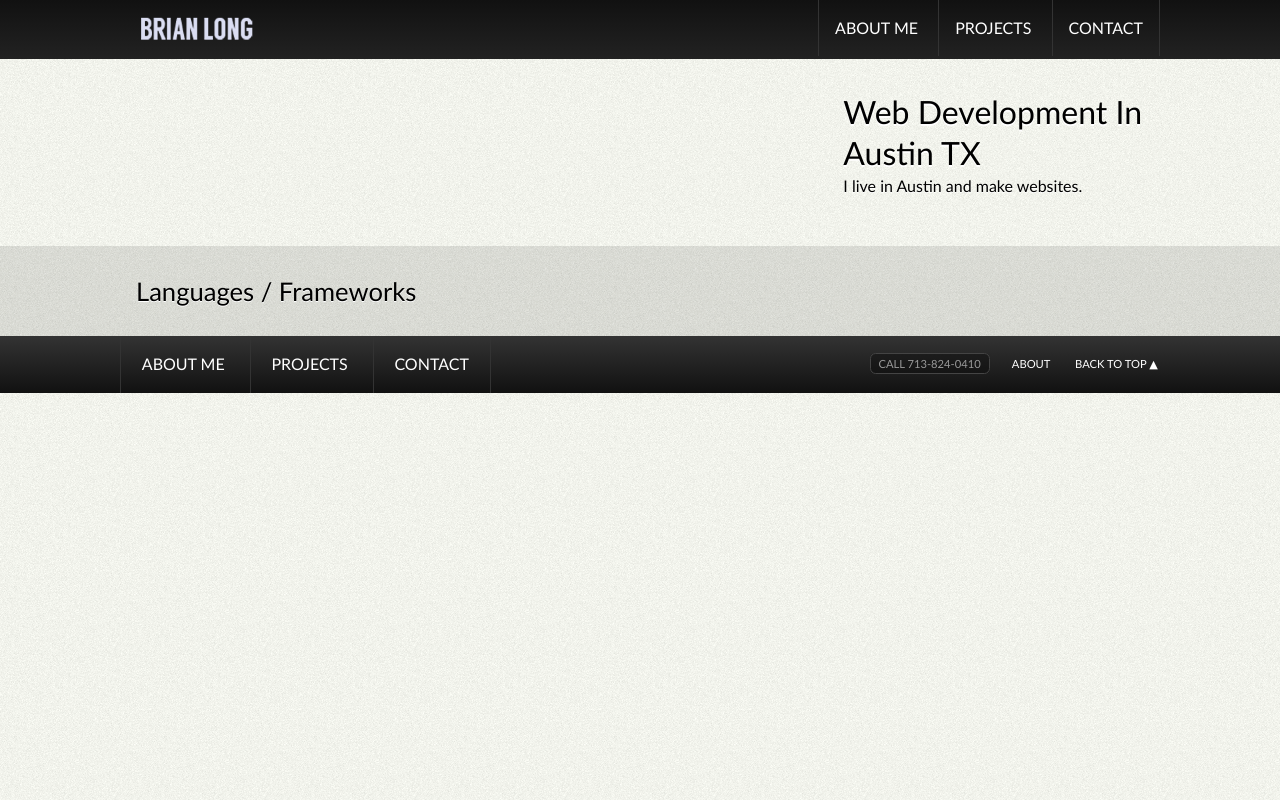
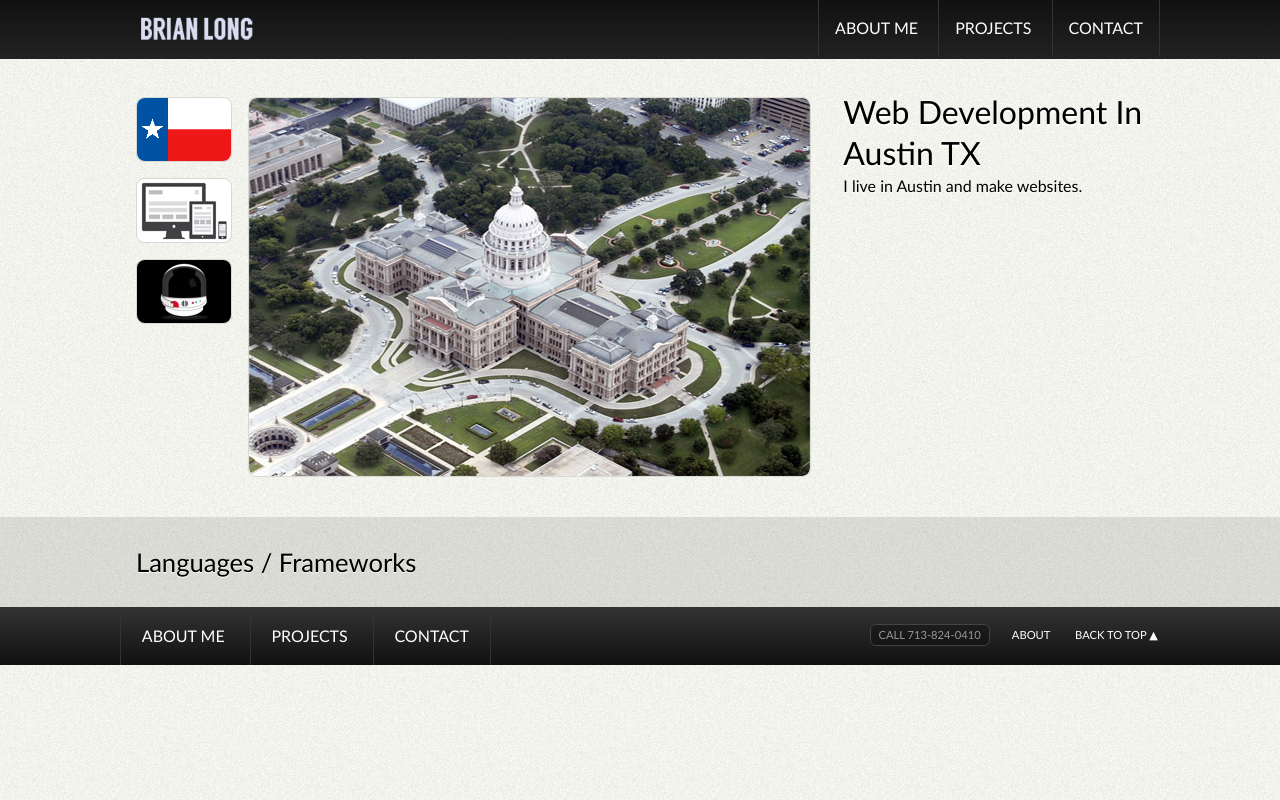
Before and after one commit to blong3/Test-Repo, a plain HTML site: page index.html in a window 1280 px wide. Drawn offline with nearby package versions, Linux system fonts and the light colour scheme; a script that the page names is missing.

Commit message:
Revert "Took out images"
This reverts commit 07e9b020fd409991ec08072f68fadf942cf1b2d0.

```diff
--- a/index.html
+++ b/index.html
@@ -53,6 +53,18 @@
 
 
 			</header>
+			<div id="product-img" class="product-img">
+                <figure class="img-container" id="img-container">
+					<img src="Images/about1.jpg" alt="Super Ffly T-shirt" />
+				</figure>
+				<nav>
+					<ul>
+						<li><a id="change_to_about1" href="Images/about1.jpg"><img src="Images/about1_thumb.gif" alt="About Me 1" /></a></li>
+						<li><a id="change_to_about2" href="Images/about2.jpg"><img src="Images/about2_thumb.jpg" alt="About Me 2" /></a></li>
+						<li><a id="change_to_about3" href="Images/about3.png"><img src="Images/about3_thumb.jpg" alt="About Me 2" /></a></li>
+					</ul>
+				</nav>
+			</div><!--end .product-img-->
 
             <div class="product-description">
                 <div id="p-desc">
```
